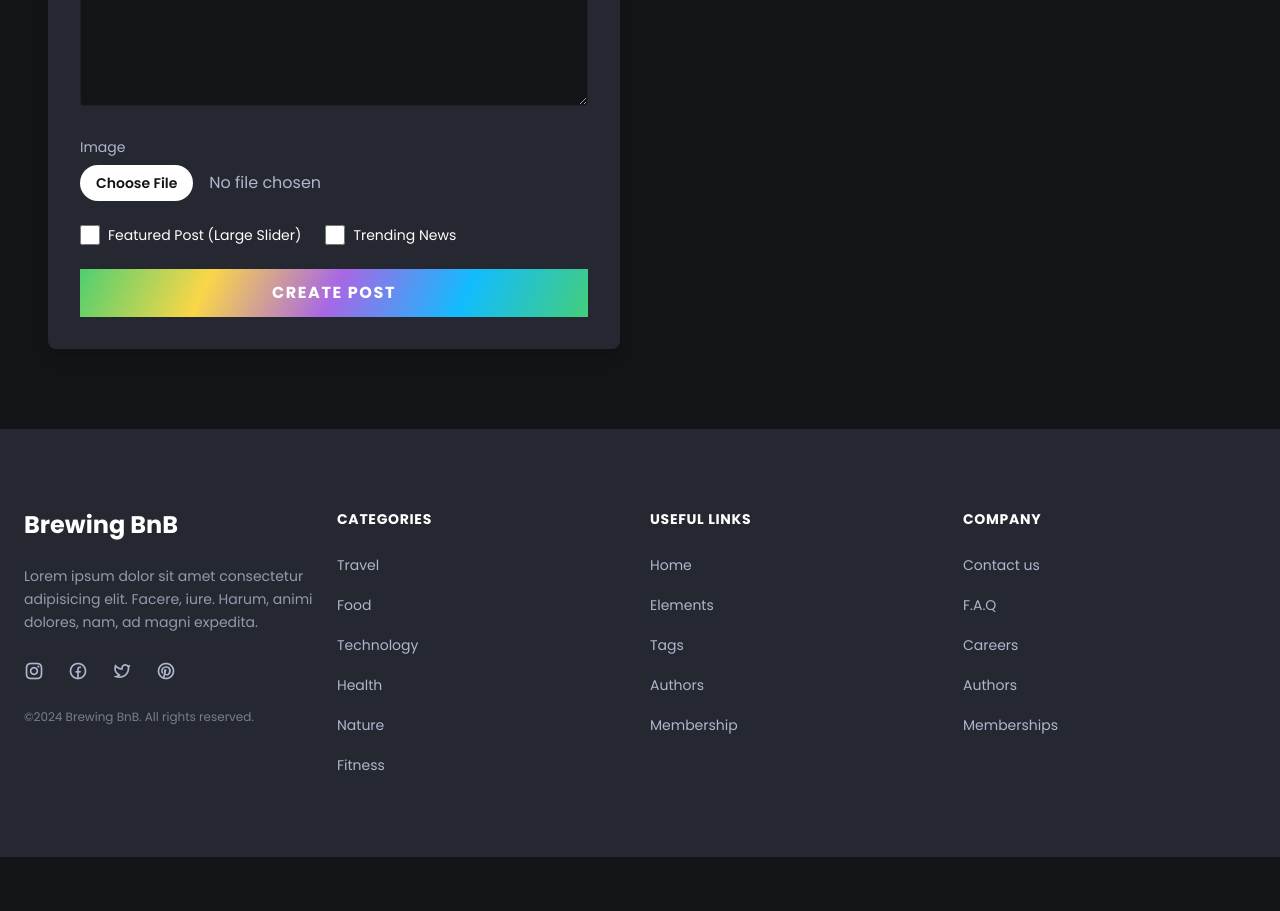
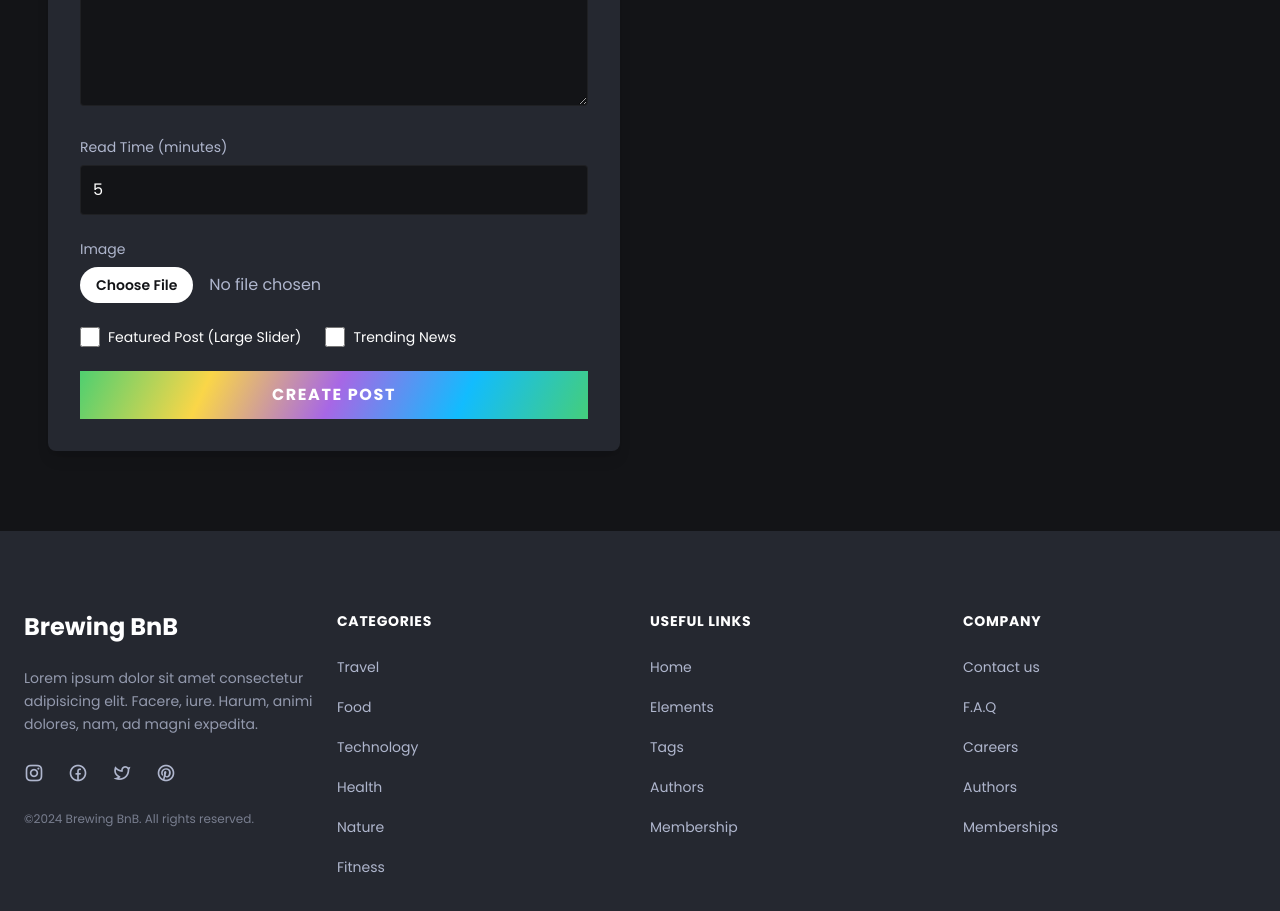
Before and after one commit to OCTehckie18/brewingbnb-clone, a React (Vite) app: page /admin in a window 1280 px wide. Shown: the part 920-1831 px from the top of the page. Before the commit the page ends 1777 px from the top, so only its background shows below. Built offline with nearby package versions, Linux system fonts and the light colour scheme; no server answers; sample sign-in values are in the browser's storage.

Commit message:
Admin dashboard can now set read time duration

```diff
--- a/src/pages/AdminDashboard.jsx
+++ b/src/pages/AdminDashboard.jsx
@@ -11,6 +11,7 @@ const AdminDashboard = () => {
     const [imageFile, setImageFile] = useState(null);
     const [isFeatured, setIsFeatured] = useState(false);
     const [isTrending, setIsTrending] = useState(false);
+    const [readTime, setReadTime] = useState('5');
     const [headlineContent, setHeadlineContent] = useState('');
     const [settingsMessage, setSettingsMessage] = useState('');
     const [uploading, setUploading] = useState(false);
@@ -53,7 +54,7 @@ const AdminDashboard = () => {
                 category,
                 image_url: imageUrl,
                 created_at: new Date().toISOString(),
-                read_time: '5 Min read',
+                read_time: `${readTime} Min read`,
                 is_featured: isFeatured ? 1 : 0,
                 is_trending: isTrending ? 1 : 0
             });
@@ -64,6 +65,7 @@ const AdminDashboard = () => {
             setImageFile(null);
             setIsFeatured(false);
             setIsTrending(false);
+            setReadTime('5');
         } catch (error) {
             setMessage(`Error: ${error.message}`);
         } finally {
@@ -185,6 +187,18 @@ const AdminDashboard = () => {
                                 </div>
 
                                 <div>
+                                    <label className="block text-[var(--light-color-alt)] text-sm mb-2">Read Time (minutes)</label>
+                                    <input
+                                        type="number"
+                                        min="1"
+                                        value={readTime}
+                                        onChange={(e) => setReadTime(e.target.value)}
+                                        className="w-full bg-[var(--primary-background-color)] border border-[var(--transparent-light-color)] text-[var(--light-color)] rounded p-3 focus:outline-none focus:border-[var(--light-color)]"
+                                        required
+                                    />
+                                </div>
+
+                                <div>
                                     <label className="block text-[var(--light-color-alt)] text-sm mb-2">Image</label>
                                     <input
                                         type="file"
```
